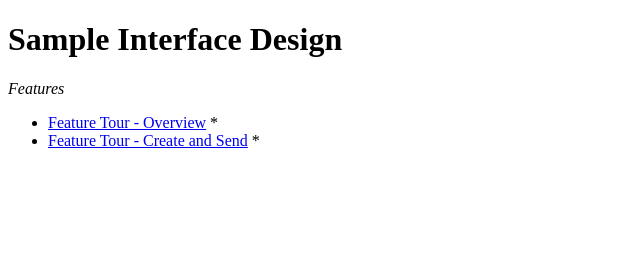
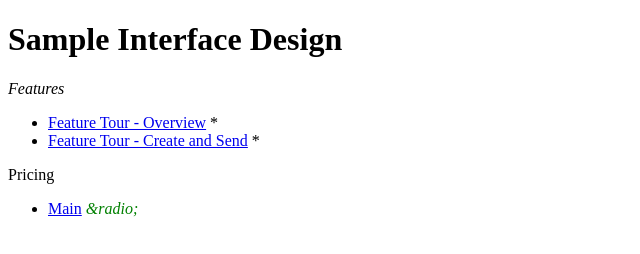
Before and after one commit to ericsongray/Basic-Web-Page, a plain HTML site: page index.html in a window 1280 px wide. Shown: the whole page, without its empty margins (0-640 px from the left). Drawn offline with Linux system fonts and the light colour scheme.

Commit message:
Add pricing to index page

```diff
--- a/index.html
+++ b/index.html
@@ -10,5 +10,10 @@
       <li><a href="#">Feature Tour - Overview</a> *</li>
       <li><a href="#">Feature Tour - Create and Send</a> *</li>
     </ul>
+
+    <p class="divider">Pricing</p>
+    <ul>
+      <li><a href="#">Main</a> <em style="color:green">&radio;</em></li>
+    </ul>
   </body>
 </html>
```
